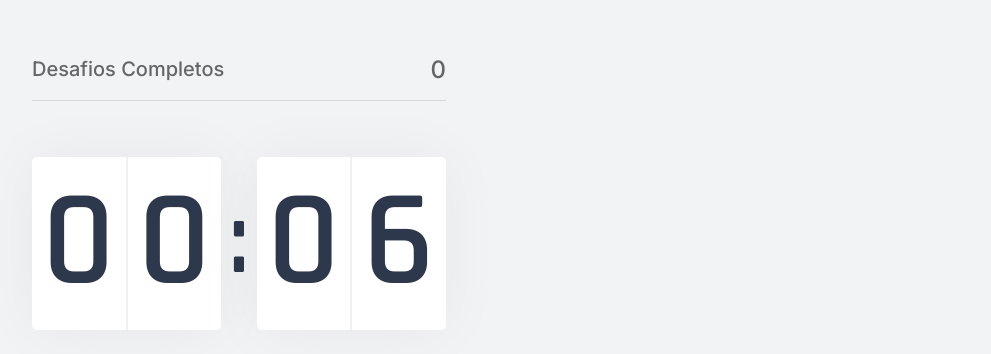
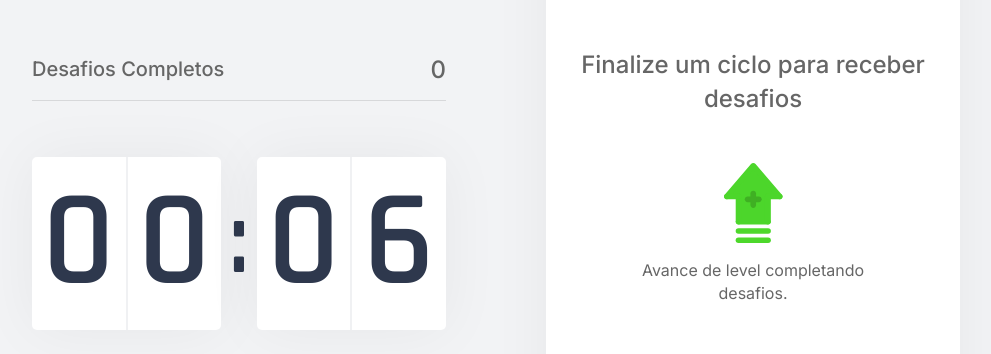
Before and after one commit to Lucas-Vinicius27/nlw4-react, a Next.js app: page / in a window 1280 px wide. Shown: the part 234-588 px from the top of the page, without its empty margins (144-1135 px from the left). Built offline with nearby package versions, Linux system fonts and the light colour scheme.

Commit message:
Create ChallengeBox.tsx

```diff
--- /dev/null
+++ b/src/components/ChallengeBox.tsx
@@ -0,0 +1,43 @@
+import { useContext } from 'react';
+import { ChallengesContext } from '../contexts/ChallengesContext';
+import styles from '../styles/components/ChallengeBox.module.css';
+
+export function ChallengeBox() {
+    const { activeChallenge, resetChallenge } = useContext(ChallengesContext);
+
+    return (
+        <div className={styles.challengeBoxContainer}>
+            {activeChallenge ? (
+                <div className={styles.challengeActive}>
+                    <header>Ganhe {activeChallenge.amount} xp</header>
+                    <main>
+                        <img src={`icons/${activeChallenge.type}.svg`} alt="Body" />
+                        <strong>Novo Desafio</strong>
+                        <p>{activeChallenge.description}</p>
+                    </main>
+                    <footer>
+                        <button
+                            type="button"
+                            className={styles.challengeFailedButton}
+                            onClick={resetChallenge}>
+                            Falhei
+                        </button>
+                        <button
+                            type="button"
+                            className={styles.challengeSucceededButton}>
+                            Completei
+                        </button>
+                    </footer>
+                </div>
+            ) : (
+                <div className={styles.challengeNotActive}>
+                    <strong>Finalize um ciclo para receber desafios</strong>
+                    <p>
+                        <img src="icons/level-up.svg" alt="Level Up" />
+                        Avance de level completando desafios.
+                    </p>
+                </div>
+            )}
+        </div>
+    );
+}
```
